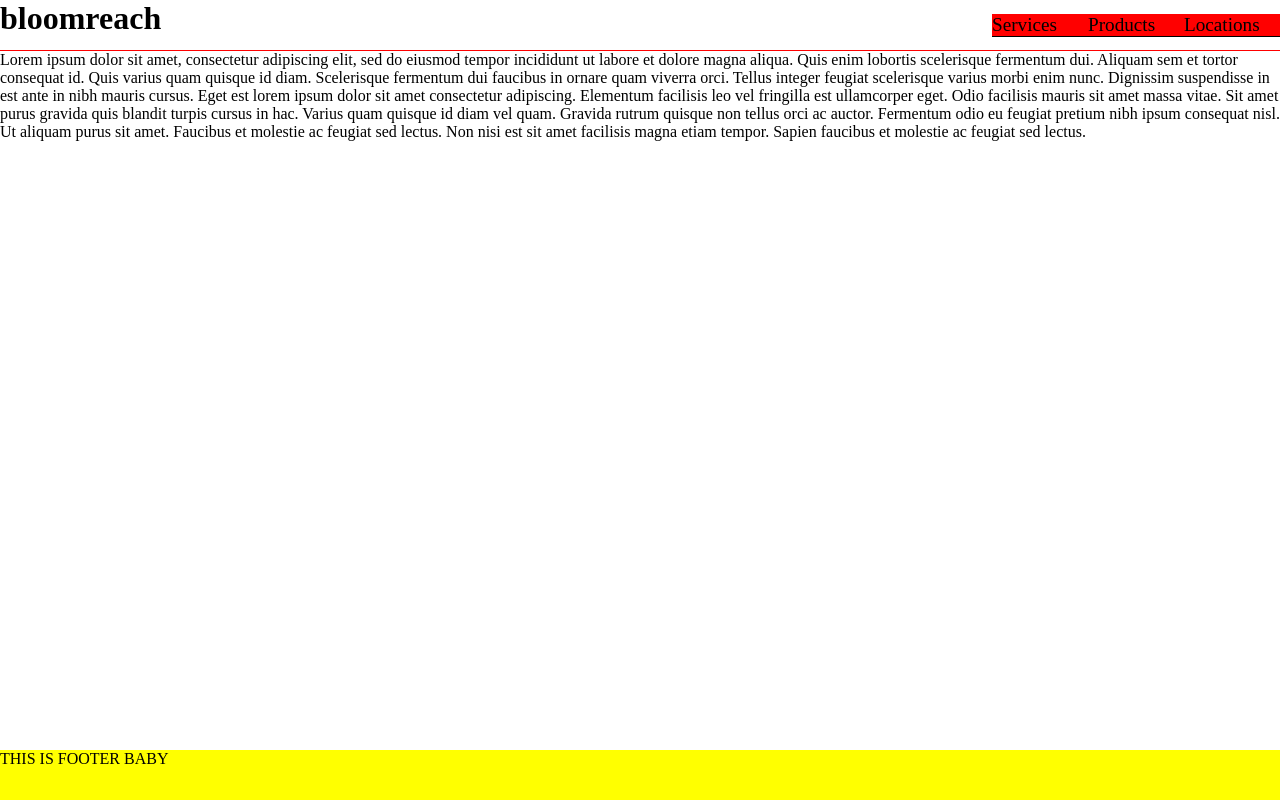
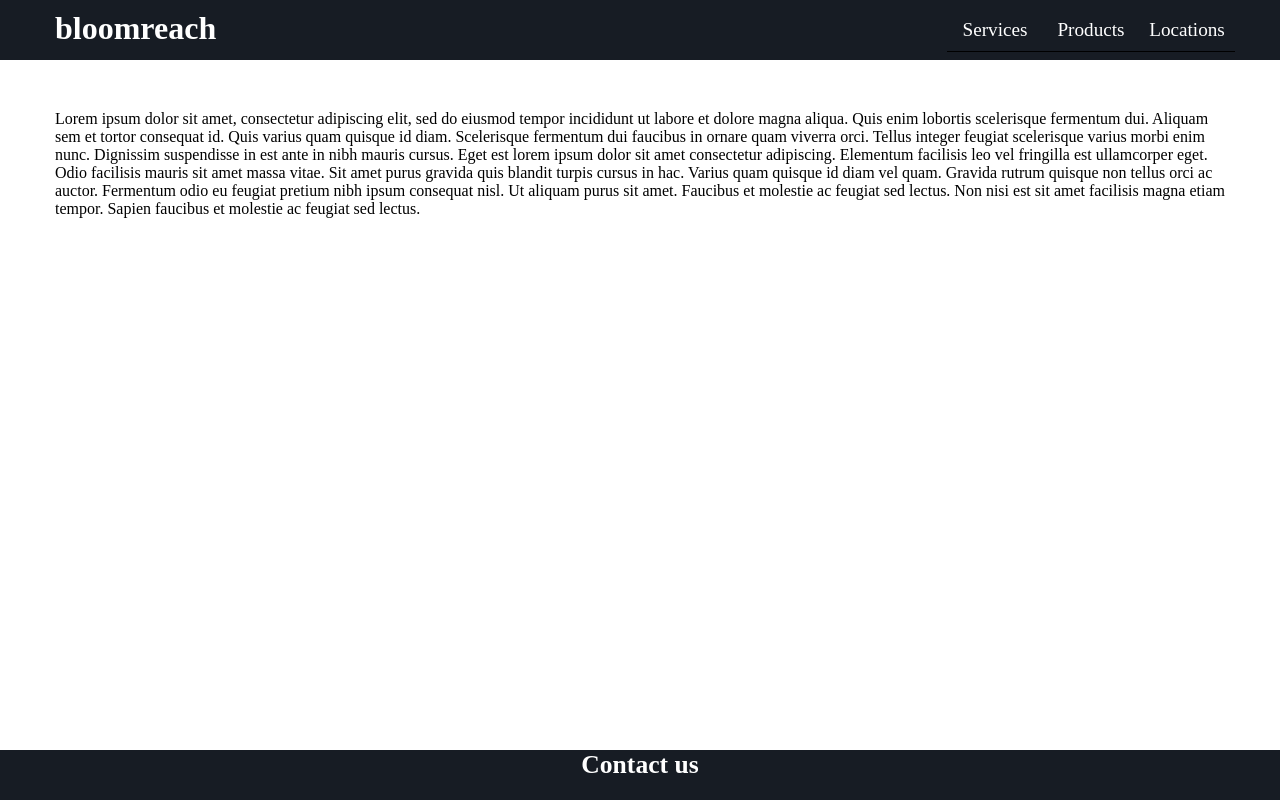
Before and after one commit to girishsunkeri/Menu_Items, a plain HTML site: page index.html in a window 1280 px wide. Drawn offline with Linux system fonts and the light colour scheme.

Commit message:
1. adjusted site for bigger screens 2. changed colors

```diff
--- a/index.html
+++ b/index.html
@@ -12,7 +12,7 @@
 <body>
 	<div class="app-content">
 		<header class="header">
-			<nav class="nav">
+			<nav class="nav container">
 				<div class="menu-ham">
 					<div class="container">
 						<div class="bar1"></div>
@@ -59,14 +59,20 @@
 				</div>
 			</nav>
 		</header>
-		<main class="main-content">
-			Lorem ipsum dolor sit amet, consectetur adipiscing elit, sed do eiusmod tempor incididunt ut labore et dolore magna aliqua. Quis enim lobortis scelerisque fermentum dui. Aliquam sem et tortor consequat id. Quis varius quam quisque id diam. Scelerisque fermentum dui faucibus in ornare quam viverra orci. Tellus integer feugiat scelerisque varius morbi enim nunc. Dignissim suspendisse in est ante in nibh mauris cursus. Eget est lorem ipsum dolor sit amet consectetur adipiscing. Elementum facilisis leo vel fringilla est ullamcorper eget. Odio facilisis mauris sit amet massa vitae. Sit amet purus gravida quis blandit turpis cursus in hac. Varius quam quisque id diam vel quam. Gravida rutrum quisque non tellus orci ac auctor. Fermentum odio eu feugiat pretium nibh ipsum consequat nisl. Ut aliquam purus sit amet. Faucibus et molestie ac feugiat sed lectus. Non nisi est sit amet facilisis magna etiam tempor. Sapien faucibus et molestie ac feugiat sed lectus.
+		<main class="main-content container">
+			<section>
+				<p>
+					Lorem ipsum dolor sit amet, consectetur adipiscing elit, sed do eiusmod tempor incididunt ut labore et dolore magna aliqua. Quis enim lobortis scelerisque fermentum dui. Aliquam sem et tortor consequat id. Quis varius quam quisque id diam. Scelerisque fermentum dui faucibus in ornare quam viverra orci. Tellus integer feugiat scelerisque varius morbi enim nunc. Dignissim suspendisse in est ante in nibh mauris cursus. Eget est lorem ipsum dolor sit amet consectetur adipiscing. Elementum facilisis leo vel fringilla est ullamcorper eget. Odio facilisis mauris sit amet massa vitae. Sit amet purus gravida quis blandit turpis cursus in hac. Varius quam quisque id diam vel quam. Gravida rutrum quisque non tellus orci ac auctor. Fermentum odio eu feugiat pretium nibh ipsum consequat nisl. Ut aliquam purus sit amet. Faucibus et molestie ac feugiat sed lectus. Non nisi est sit amet facilisis magna etiam tempor. Sapien faucibus et molestie ac feugiat sed lectus.
+				</p>
+			</section>
 			<!-- Lorem ipsum dolor sit amet, consectetur adipiscing elit, sed do eiusmod tempor incididunt ut labore et dolore magna aliqua. Quis enim lobortis scelerisque fermentum dui. Aliquam sem et tortor consequat id. Quis varius quam quisque id diam. Scelerisque fermentum dui faucibus in ornare quam viverra orci. Tellus integer feugiat scelerisque varius morbi enim nunc. Dignissim suspendisse in est ante in nibh mauris cursus. Eget est lorem ipsum dolor sit amet consectetur adipiscing. Elementum facilisis leo vel fringilla est ullamcorper eget. Odio facilisis mauris sit amet massa vitae. Sit amet purus gravida quis blandit turpis cursus in hac. Varius quam quisque id diam vel quam. Gravida rutrum quisque non tellus orci ac auctor. Fermentum odio eu feugiat pretium nibh ipsum consequat nisl. Ut aliquam purus sit amet. Faucibus et molestie ac feugiat sed lectus. Non nisi est sit amet facilisis magna etiam tempor. Sapien faucibus et molestie ac feugiat sed lectus. -->
 			<!-- Lorem ipsum dolor sit amet, consectetur adipiscing elit, sed do eiusmod tempor incididunt ut labore et dolore magna aliqua. Quis enim lobortis scelerisque fermentum dui. Aliquam sem et tortor consequat id. Quis varius quam quisque id diam. Scelerisque fermentum dui faucibus in ornare quam viverra orci. Tellus integer feugiat scelerisque varius morbi enim nunc. Dignissim suspendisse in est ante in nibh mauris cursus. Eget est lorem ipsum dolor sit amet consectetur adipiscing. Elementum facilisis leo vel fringilla est ullamcorper eget. Odio facilisis mauris sit amet massa vitae. Sit amet purus gravida quis blandit turpis cursus in hac. Varius quam quisque id diam vel quam. Gravida rutrum quisque non tellus orci ac auctor. Fermentum odio eu feugiat pretium nibh ipsum consequat nisl. Ut aliquam purus sit amet. Faucibus et molestie ac feugiat sed lectus. Non nisi est sit amet facilisis magna etiam tempor. Sapien faucibus et molestie ac feugiat sed lectus. -->
 			<!-- Lorem ipsum dolor sit amet, consectetur adipiscing elit, sed do eiusmod tempor incididunt ut labore et dolore magna aliqua. Quis enim lobortis scelerisque fermentum dui. Aliquam sem et tortor consequat id. Quis varius quam quisque id diam. Scelerisque fermentum dui faucibus in ornare quam viverra orci. Tellus integer feugiat scelerisque varius morbi enim nunc. Dignissim suspendisse in est ante in nibh mauris cursus. Eget est lorem ipsum dolor sit amet consectetur adipiscing. Elementum facilisis leo vel fringilla est ullamcorper eget. Odio facilisis mauris sit amet massa vitae. Sit amet purus gravida quis blandit turpis cursus in hac. Varius quam quisque id diam vel quam. Gravida rutrum quisque non tellus orci ac auctor. Fermentum odio eu feugiat pretium nibh ipsum consequat nisl. Ut aliquam purus sit amet. Faucibus et molestie ac feugiat sed lectus. Non nisi est sit amet facilisis magna etiam tempor. Sapien faucibus et molestie ac feugiat sed lectus. -->
 		</main>
 		<footer>
-			THIS IS FOOTER BABY
+			<section class="container">
+				Contact us
+			</section>
 		</footer>
 	</div>
 	<div class="popup">
--- a/style.css
+++ b/style.css
@@ -3,6 +3,15 @@
 	padding: 0;
 	box-sizing: border-box;
 	text-decoration: none;
+	-webkit-tap-highlight-color: transparent;
+}
+
+.header {
+	background: #171c24;
+}
+
+:focus {
+	outline: none !important;
 }
 
 .app-content {
@@ -14,23 +23,25 @@
 	position: absolute;
 	cursor: pointer;
 	right: 1rem;
+	top: 0.5rem;
 }
 
-.nav {
-	border-bottom: 1px solid red;
-}
 
 .header-wrap {
 	display: flex;
 	flex-direction: column;
+	border-bottom: 1px solid #fff;
 }
 
 .links {
 	align-items: center;
 	position: absolute;
 	width: 100%;
-	top: 50px;
+	top: 61px;
 	display: none;
+	background: #171c24;
+	color: #fff;
+	transition: all 0.3s ease;
 }
 
 .logo {
@@ -38,10 +49,13 @@
 }
 
 .links > li {
-	background-color: red;
 	width: 100%;
 	border-bottom: 1px solid #000;
 }
+
+/* .links li:hover {
+	background: #323c4e;
+} */
 
 .links li {
 	list-style: none;
@@ -55,12 +69,14 @@
 
 .logo {
 	margin-right: auto;
+	margin-left: 10px;
+	margin-top: 10px;
 }
 
 .logo a {
 	font-size: 2rem;
 	font-weight: 600;
-	color: #000;
+	color: #fff
 }
 
 .links ul {
@@ -86,7 +102,7 @@
 .bar1, .bar2, .bar3 {
   width: 35px;
   height: 5px;
-  background-color: #333;
+  background-color: #fff;
   margin: 6px 0;
   transition: 0.4s;
 }
@@ -116,11 +132,15 @@
 /* footer */
 footer {
   height: 50px;
-  background-color: yellow;
+  background-color: #171c24;;
   position: absolute;
   bottom: 0;
   width: 100%;
   z-index: -1;
+	color: #fff;
+	text-align: center;
+	font-size: 1.6rem;
+	font-weight: 600;
 }
 
 .popup {
@@ -141,6 +161,7 @@ footer {
   padding: 6px 8px 8px;
   box-sizing: border-box;
   text-align: center;
+	border-radius: 5px;
 }
 
 #confirm button {
@@ -164,7 +185,7 @@ footer {
 }
 
 .main-content {
-	padding-bottom: 50px;
+	padding: 50px 10px;
 }
 
 @media only screen and (min-width:560px) {
@@ -178,6 +199,7 @@ footer {
 
 	.header-wrap {
 		flex-direction: row;
+		border: none;
 	}
 
 	.links {
@@ -187,18 +209,35 @@ footer {
 		width: auto;
 	}
 
+	.links > li:hover > a {
+		border-bottom: 1px solid #fff;
+	}
+
 	.links li {
 		display: block;
 		width: 6rem;
-		padding: 0;
+		padding: 10px;
+		text-align: center;
+	}
+
+	.links li li:hover {
+		background: #6c7991;
 	}
 
 	.links ul {
 		padding: 0;
 		position: absolute;
 		width: 100%;
-		background: blue;
+		background: #171c24;
 		width: auto;
+		top: 60px;
 	}
 
 }
+
+@media only screen and (min-width:1200px) {
+	.container {
+		max-width: 1190px;
+		margin: 0 auto;
+	}
+}
```
